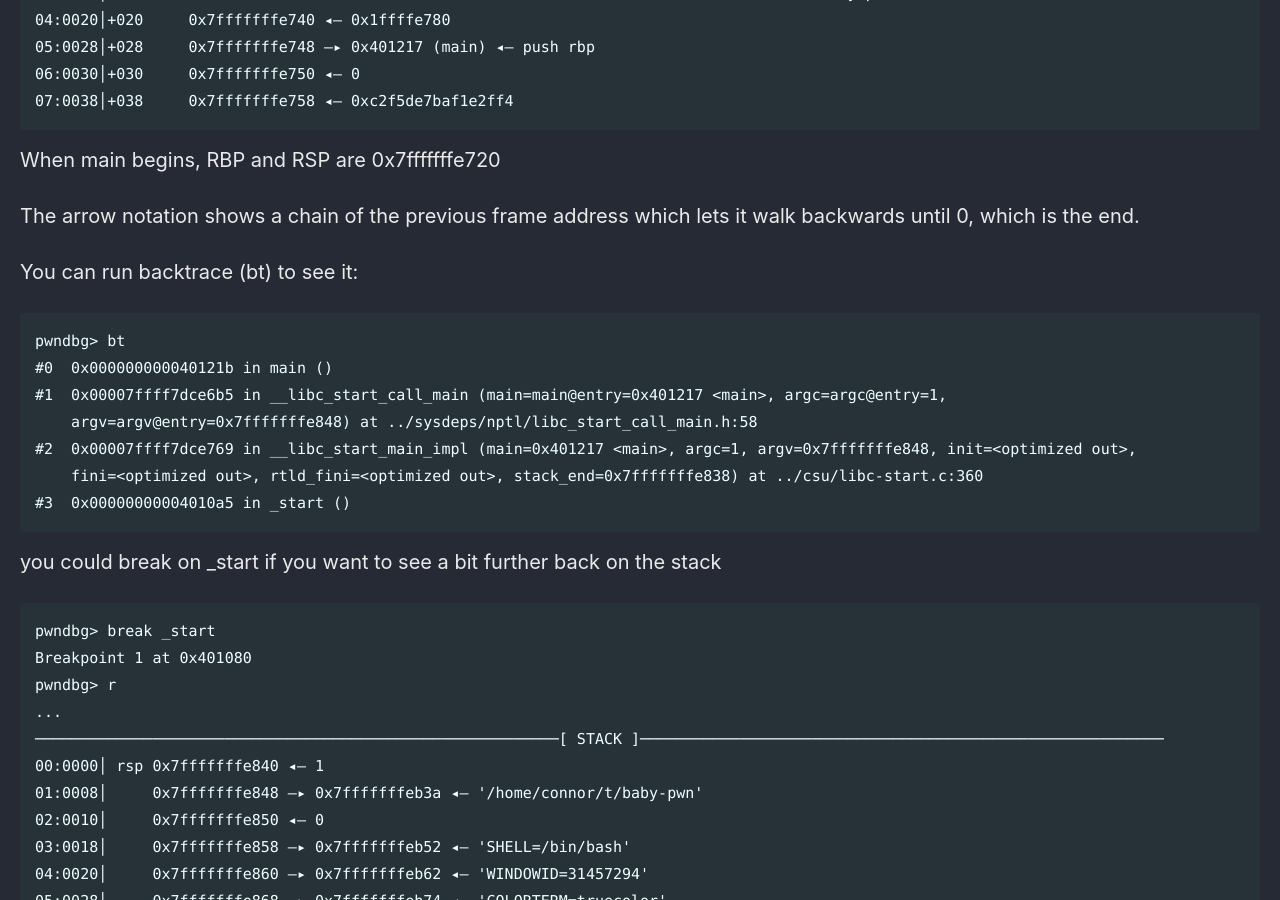
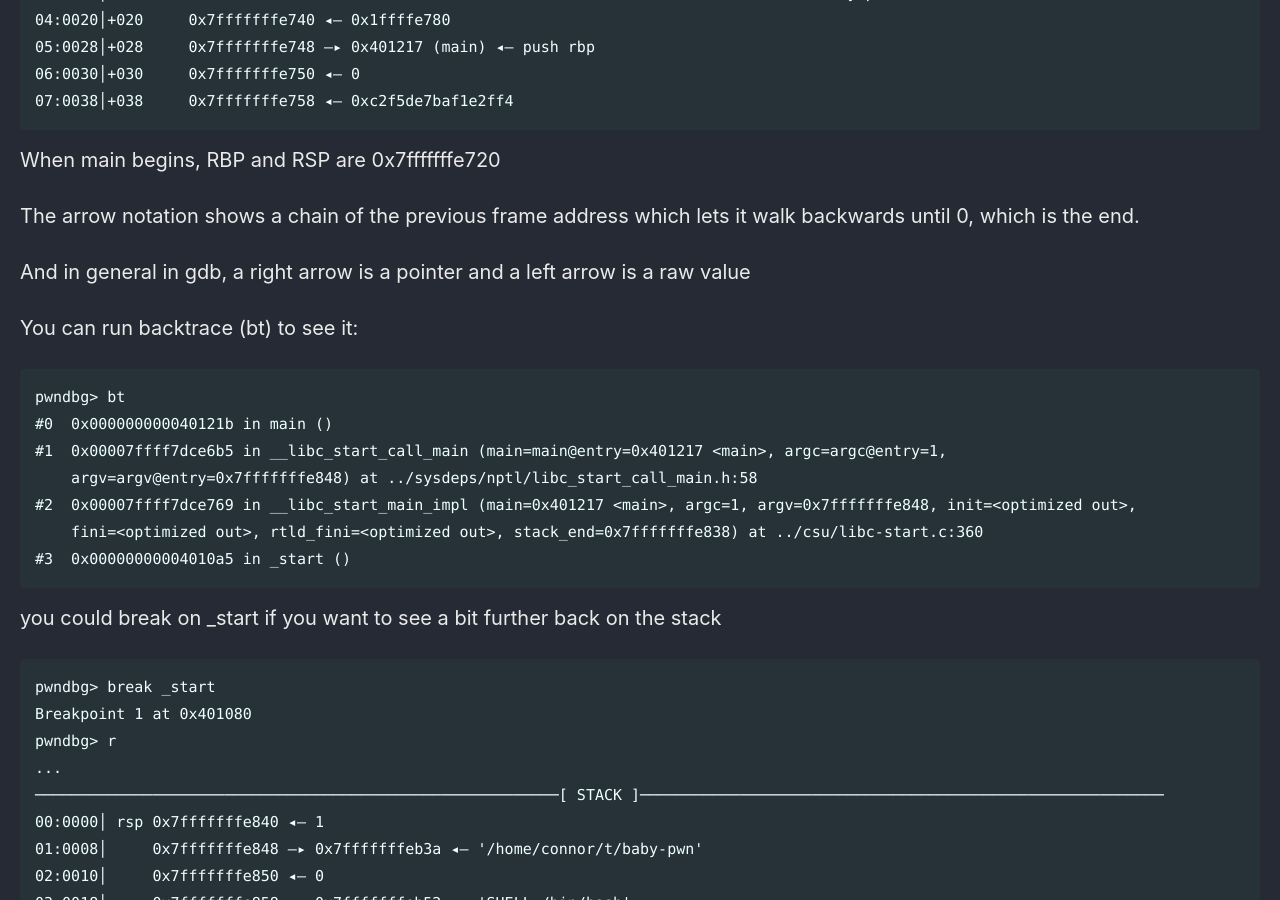
Before and after one commit to Connor-McCartney/Connor-McCartney.github.io, a Jekyll site: the page built from _pages/misc/pwn.md, in a window 1280 px wide and 900 px high, scrolled down 31226 px. Built offline with Jekyll 4.4.1, drawn with Linux system fonts in a browser that asks for light colours; cached includes are drawn as plain includes.

Commit message:
Update pwn.md

````diff
--- a/_pages/misc/pwn.md
+++ b/_pages/misc/pwn.md
@@ -1278,6 +1278,8 @@ When main begins, RBP and RSP are 0x7fffffffe720
 
 The arrow notation shows a chain of the previous frame address which lets it walk backwards until 0, which is the end.
 
+And in general in gdb, a right arrow is a pointer and a left arrow is a raw value
+
 You can run backtrace (bt) to see it:
 
 ```
````
